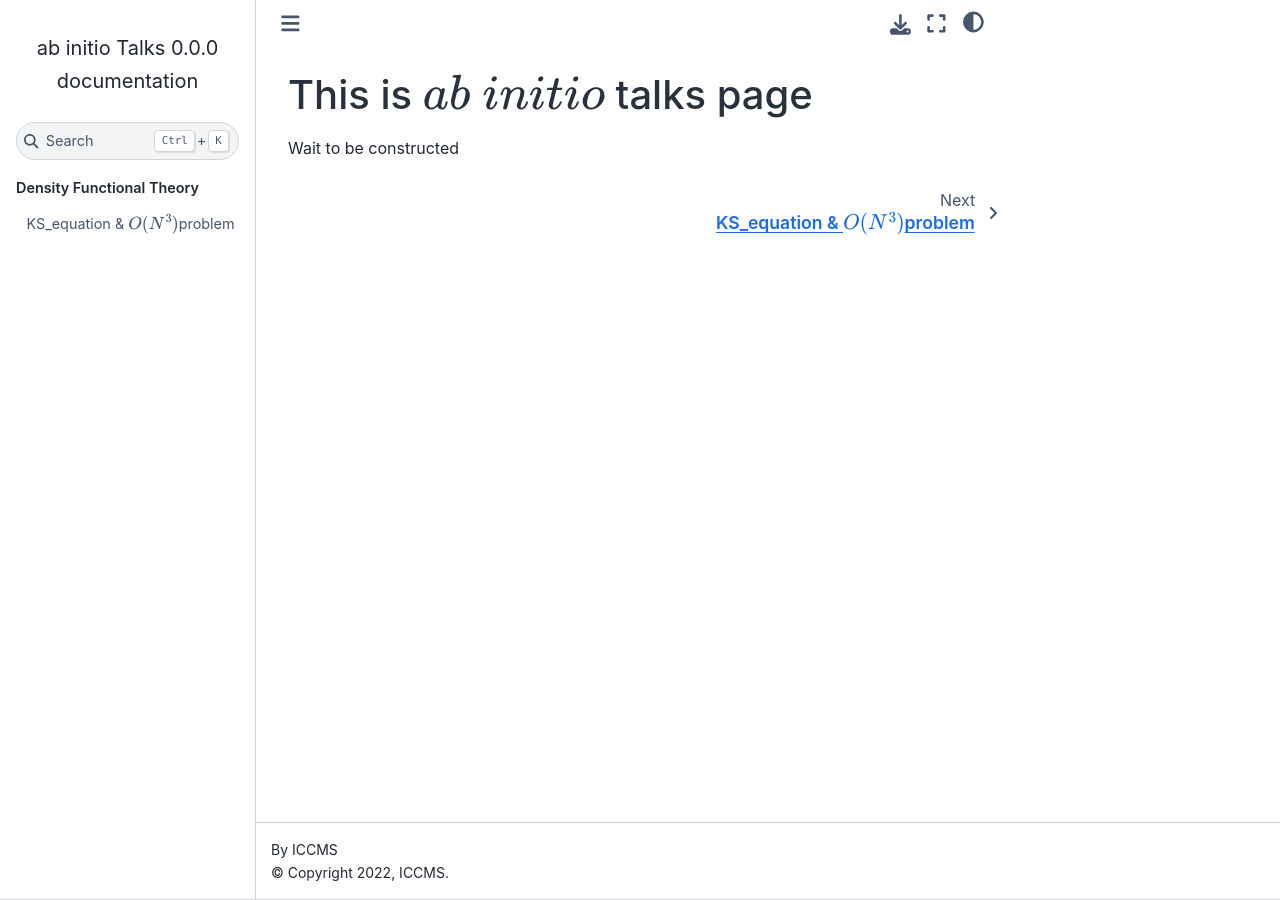
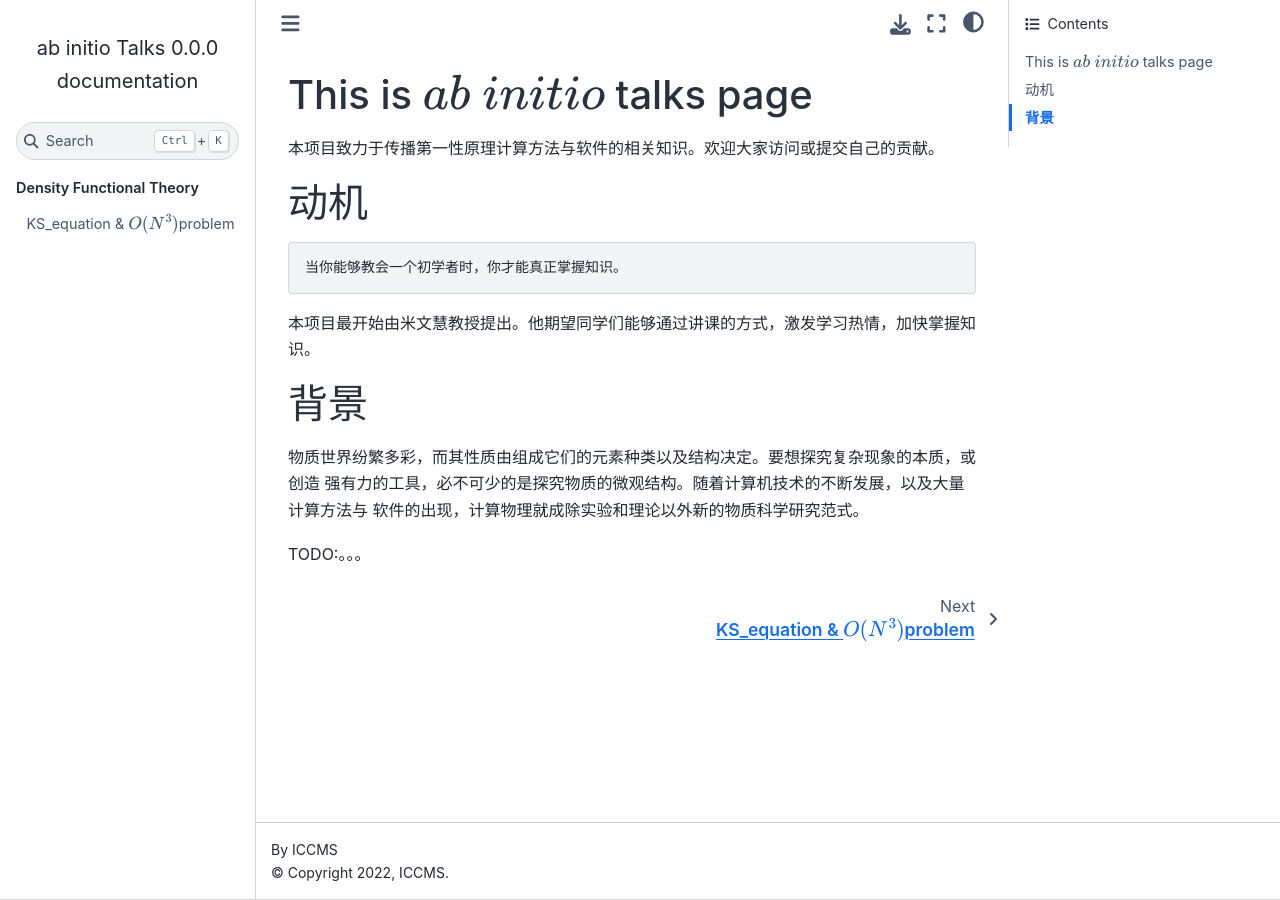
Before and after one commit to ICCMS-CALYPSO/ab-initio-talks, a Sphinx documentation site: the page built from source/index.md, in a window 1280 px wide. Built offline with Sphinx 7.4.7 and the Sphinx Book theme 1.1.4, drawn with Linux system fonts in a browser that asks for light colours; a script that is not in the unit is left out.

Commit message:
index update 背景动机

````diff
--- a/source/index.md
+++ b/source/index.md
@@ -1,6 +1,21 @@
 # This is $\textit{ab initio}$ talks page
 
-Wait to be constructed
+本项目致力于传播第一性原理计算方法与软件的相关知识。欢迎大家访问或提交自己的贡献。
+
+# 动机
+
+    当你能够教会一个初学者时，你才能真正掌握知识。
+
+本项目最开始由米文慧教授提出。他期望同学们能够通过讲课的方式，激发学习热情，加快掌握知识。
+
+# 背景
+
+物质世界纷繁多彩，而其性质由组成它们的元素种类以及结构决定。要想探究复杂现象的本质，或创造
+强有力的工具，必不可少的是探究物质的微观结构。随着计算机技术的不断发展，以及大量计算方法与
+软件的出现，计算物理就成除实验和理论以外新的物质科学研究范式。
+
+TODO:。。。
+
 
 ```{toctree}
 :hidden:
````
